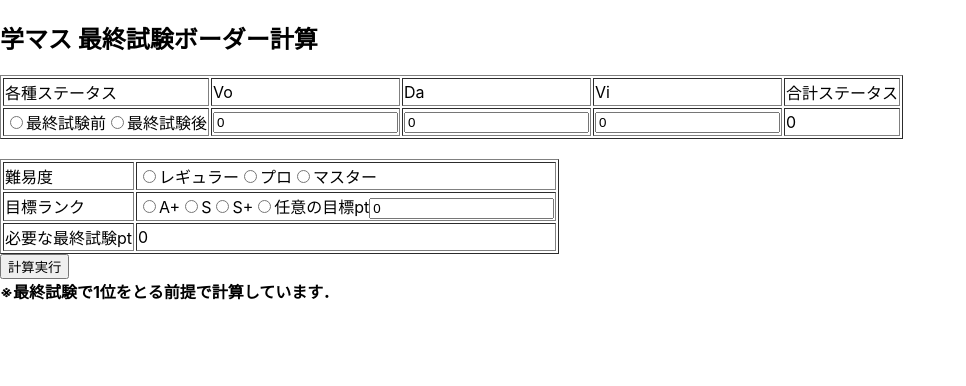
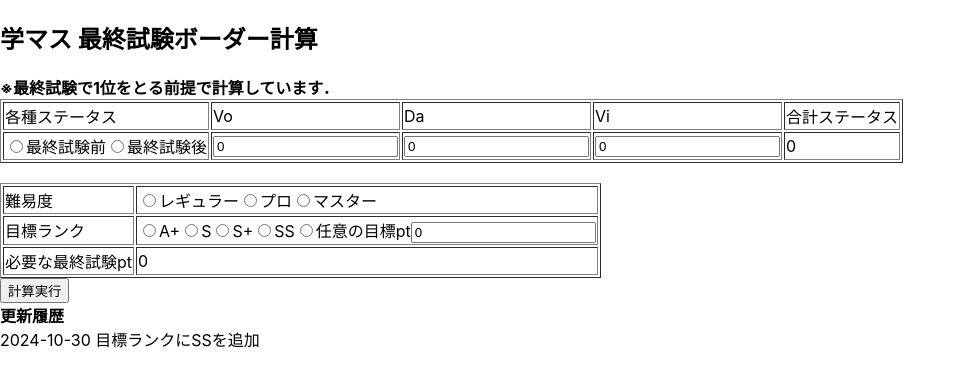
Before and after one commit to kkllkk5/gakumas_evaluation, a React (Create React App) app: page / in a window 1280 px wide. Shown: the top 386 px of the page, without its empty margins (0-966 px from the left). Built offline with nearby package versions, Linux system fonts and the light colour scheme.

Commit message:
目標ランクにSSを追加　マジックナンバー多すぎたので修正

```diff
--- a/src/Formapp.js
+++ b/src/Formapp.js
@@ -1,6 +1,7 @@
 import React, { Component } from 'react';
 
 export class FormApp extends Component {
+
 
     constructor(props) {
         super(props);
@@ -11,7 +12,19 @@ export class FormApp extends Component {
             visual: 0,
             aim_pt: 0,
             total_status: 0,
-            need_finalexam_point: 0
+            need_finalexam_point: 0,
+            difficulty_map: {
+                "レギュラー": "0",
+                "プロ": "1",
+                "マスター": "2"
+            },
+            rank_id_map: {
+                "A+": "1",
+                "S": "2",
+                "S+": "3",
+                "SS": "4",
+                "other": "99",
+            }
         };
 
         this.setVocal = this.setVocal.bind(this)
@@ -117,16 +130,19 @@ export class FormApp extends Component {
 
         let pt_border = 0
         // 狙うランクに応じてptボーダーを設定
-        if (aim_rank_id === "1") {
+        if (aim_rank_id === this.state.rank_id_map["A+"]) {
             pt_border = 11500
         }
-        else if (aim_rank_id === "2") {
+        else if (aim_rank_id === this.state.rank_id_map["S"]) {
             pt_border = 13000
         }
-        else if (aim_rank_id === "3") {
+        else if (aim_rank_id === this.state.rank_id_map["S+"]) {
             pt_border = 14500
         }
-        else if (aim_rank_id === "4") {
+        else if (aim_rank_id === this.state.rank_id_map["SS"]) {
+            pt_border = 16000
+        }
+        else if (aim_rank_id === this.state.rank_id_map["other"]) {
             pt_border = Number(this.state.aim_pt)
         }
         else {
@@ -186,6 +202,8 @@ export class FormApp extends Component {
         return (
             <div>
                 <h2>学マス 最終試験ボーダー計算</h2>
+
+                <b>※最終試験で1位をとる前提で計算しています．</b>
                 <table border="1">
                     <tbody>
                         <tr>
@@ -214,18 +232,19 @@ export class FormApp extends Component {
                         <tr>
                             <td>難易度</td>
                             <td>
-                                <input type="radio" name="difficulty" value="0" />レギュラー
-                                <input type="radio" name="difficulty" value="1" />プロ
-                                <input type="radio" name="difficulty" value="2" />マスター
+                                <input type="radio" name="difficulty" value={this.state.difficulty_map["レギュラー"]} />レギュラー
+                                <input type="radio" name="difficulty" value={this.state.difficulty_map["プロ"]} />プロ
+                                <input type="radio" name="difficulty" value={this.state.difficulty_map["マスター"]} />マスター
                             </td>
                         </tr>
                         <tr>
                             <td>目標ランク</td>
                             <td>
-                                <input type="radio" name="aim_rank" value="1" />A+
-                                <input type="radio" name="aim_rank" value="2" />S
-                                <input type="radio" name="aim_rank" value="3" />S+
-                                <input type="radio" name="aim_rank" value="4" />任意の目標pt
+                                <input type="radio" name="aim_rank" value={this.state.rank_id_map["A+"]} />A+
+                                <input type="radio" name="aim_rank" value={this.state.rank_id_map["S"]} />S
+                                <input type="radio" name="aim_rank" value={this.state.rank_id_map["S+"]} />S+
+                                <input type="radio" name="aim_rank" value={this.state.rank_id_map["SS"]} />SS
+                                <input type="radio" name="aim_rank" value={this.state.rank_id_map["other"]} />任意の目標pt
                                 <input type="text" value={this.state.aim_pt} onChange={this.setAim_pt} />
                             </td>
 
@@ -239,7 +258,9 @@ export class FormApp extends Component {
                 <button onClick={this.calcFinalExamBorder}>計算実行</button>
 
                 <br></br>
-                <b>※最終試験で1位をとる前提で計算しています．</b>
+                <b>更新履歴</b>
+                <br></br>
+                2024-10-30 目標ランクにSSを追加
             </div >
 
         );
```
Also changed, not shown: 7 other files (tests, documents, lock files or other folders).
